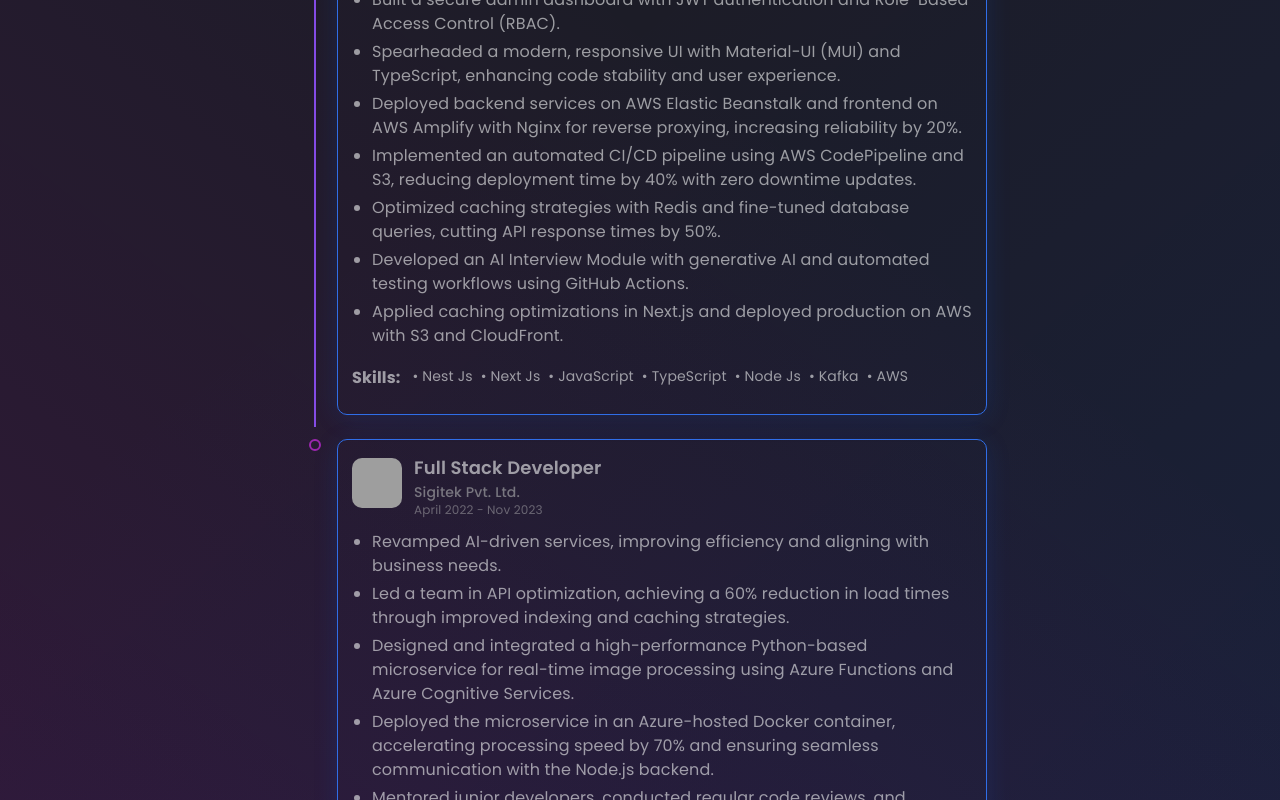
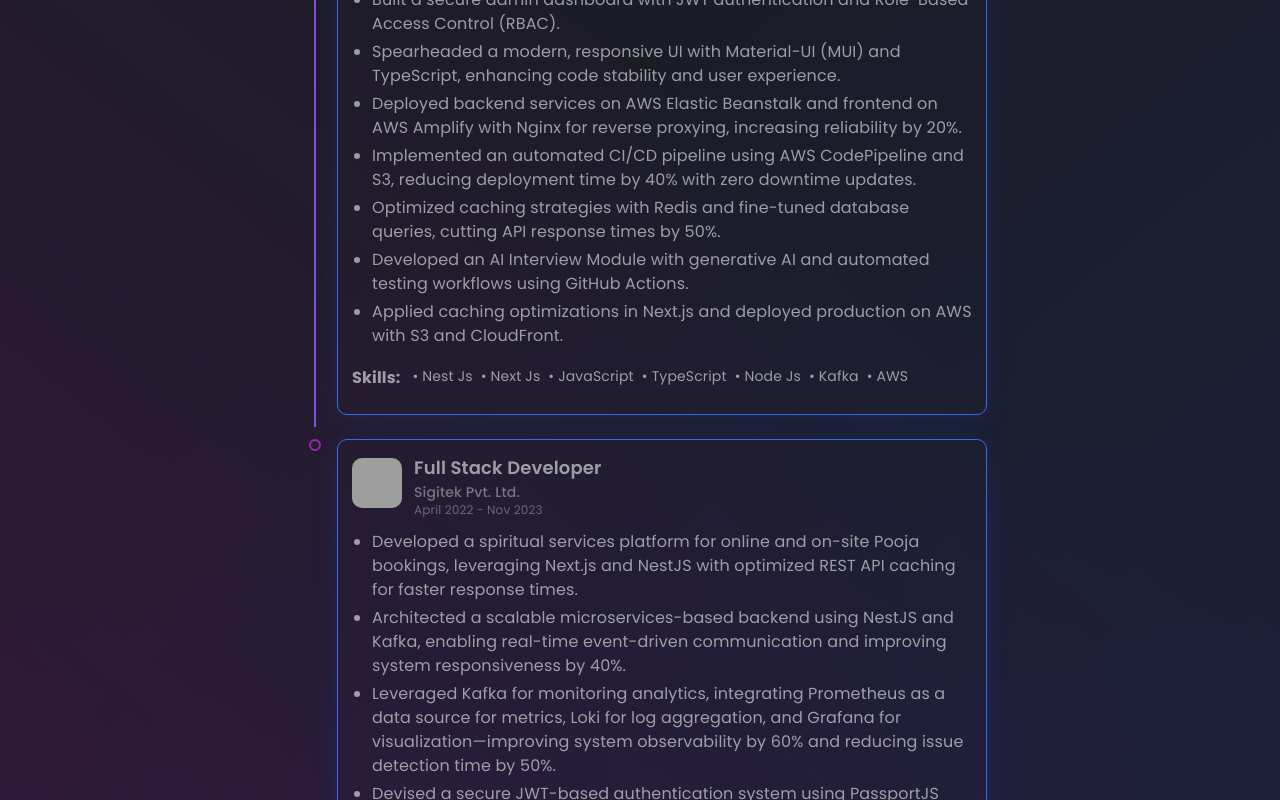
Before and after one commit to senpaii1/portfolio1, a Next.js app: page / in a window 1280 px wide. Shown: the part 2000-2800 px from the top of the page. Built offline with nearby package versions, Linux system fonts and the light colour scheme; grey boxes are pictures that could not be loaded.

Commit message:
New Exp add

```diff
--- a/src/data/constants.ts
+++ b/src/data/constants.ts
@@ -5,7 +5,7 @@ export const Bio = {
     "I am a motivated and versatile individual, always eager to take on new challenges. With a passion for learning I am dedicated to delivering high-quality results. With a positive attitude and a growth mindset, I am ready to make a meaningful contribution and achieve great things.",
   github: "https://github.com/senpaii1",
   resume:
-    "https://drive.google.com/file/d/1valQ38cL3Hxw4fdX0_La2p3PQGBEZ6dT/view?usp=sharing",
+    "https://drive.google.com/file/d/1sG7baSg7pe7QgL9ZeeQjHl1lStnQRPc_/view?usp=sharing",
   linkedin: "https://www.linkedin.com/in/abhinav-negi-6075ab141/",
   twitter: "",
   insta: "https://www.instagram.com/senpaii__1/",
@@ -170,14 +170,14 @@ export const experiences = [
     company: "Sigitek Pvt. Ltd.",
     date: "April 2022 - Nov 2023",
     desc: [
-      "Revamped AI-driven services, improving efficiency and aligning with business needs.",
-      "Led a team in API optimization, achieving a 60% reduction in load times through improved indexing and caching strategies.",
-      "Designed and integrated a high-performance Python-based microservice for real-time image processing using Azure Functions and Azure Cognitive Services.",
-      "Deployed the microservice in an Azure-hosted Docker container, accelerating processing speed by 70% and ensuring seamless communication with the Node.js backend.",
-      "Mentored junior developers, conducted regular code reviews, and organized training sessions, resulting in a 20% improvement in development speed.",
-      "Deployed backend services on Azure and implemented Docker-based pipelines, streamlining releases and reducing deployment time.",
-      "Built and deployed frontend applications on Firebase, ensuring high performance and security.",
-      "Leveraged Azure web services, logic apps, function apps, and storage accounts to create scalable and reliable cloud applications.",
+      "Developed a spiritual services platform for online and on-site Pooja bookings, leveraging Next.js and NestJS with optimized REST API caching for faster response times.",
+      "Architected a scalable microservices-based backend using NestJS and Kafka, enabling real-time event-driven communication and improving system responsiveness by 40%.",
+      "Leveraged Kafka for monitoring analytics, integrating Prometheus as a data source for metrics, Loki for log aggregation, and Grafana for visualization—improving system observability by 60% and reducing issue detection time by 50%.",
+      "Devised a secure JWT-based authentication system using PassportJS and Role-Based Access Control (RBAC) for fine-grained authorization.",
+      "Spearheaded the development of a modern, responsive UI using Material-UI (MUI) and Next.js, utilizing TypeScript for better type safety and maintainability, resulting in improved user experience and code stability.",
+      "Deployed back-end services on AWS Elastic Beanstalk and front-end on AWS Amplify with Nginx for reverse proxying, increasing reliability by 20%.",
+      "Implemented an automated CI/CD pipeline using AWS CodePipeline and S3, reducing deployment time by 40% with zero downtime updates.",
+      "Optimized caching strategies using Redis and fine-tuned database queries, reducing API response time by 50%.",
     ],
     skills: [
       "React Js",
@@ -202,7 +202,7 @@ export const education = [
     img: "https://seekvectors.com/storage/images/Lovely%20Professional%20University-04.svg",
     school: "Lovely Professional University, Punjab",
     date: "Sept 2019 - May 2021",
-    grade: "7.91 CGPA",
+    grade: "8.1 CGPA",
     degree: "Master of Computer Application (MCA)",
   },
   {
@@ -210,7 +210,7 @@ export const education = [
     img: "https://seekvectors.com/storage/images/Lovely%20Professional%20University-04.svg",
     school: "Lovely Professional University, Punjab",
     date: "Sept 2019 - May 2021",
-    grade: "8.10 CGPA",
+    grade: "7.1 CGPA",
     degree: "Bachelor of Computer Application (BCA)",
   },
 ];
```
